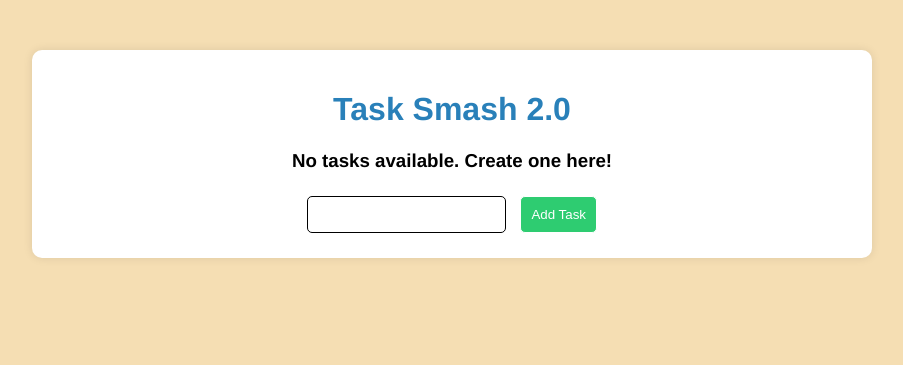
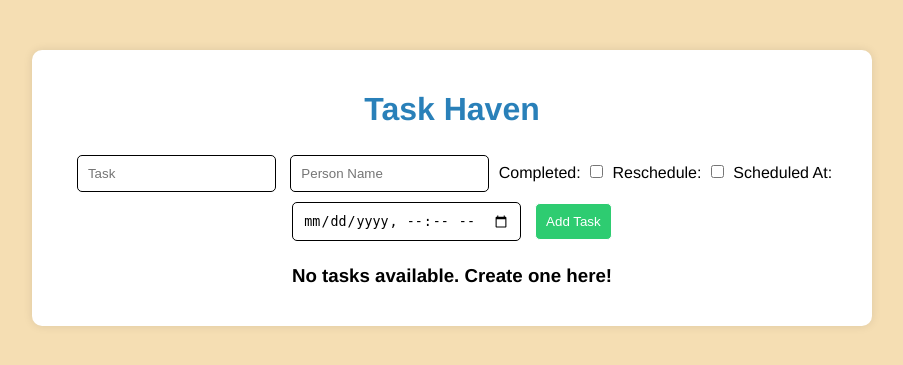
Before and after one commit to SushminiS/CRUD-APP, a Flask app: page / in a window 1280 px wide. Shown: the top 365 px of the page, without its empty margins (188-1091 px from the left). Run offline with Flask 3, Linux system fonts and the light colour scheme.

Commit message:
Initial commit

```diff
--- a/app.py
+++ b/app.py
@@ -15,7 +15,10 @@ db = SQLAlchemy(app)
 class MyTask(db.Model):
     id = db.Column(db.Integer, primary_key=True)
     content = db.Column(db.String(200), nullable=False)
-    completed = db.Column(db.Integer, default=0)
+    person = db.Column(db.String(100), nullable=False)  # Name of the person
+    completed = db.Column(db.Boolean, default=False)    # Completion status
+    reschedule = db.Column(db.Boolean, default=False)   # Reschedule option
+    scheduled_at = db.Column(db.DateTime, nullable=True) # Date and time selection
     created_at = db.Column(db.DateTime, default=lambda: datetime.now(timezone.utc))
 
     def __repr__(self):
@@ -29,8 +32,20 @@ with app.app_context():
 @app.route("/", methods=['POST', 'GET'])
 def index():
     if request.method == 'POST':
-        current_task= request.form['content']
-        new_task = MyTask(content=current_task)
+        current_task = request.form['content']
+        person = request.form['person']
+        completed = 'completed' in request.form
+        reschedule = 'reschedule' in request.form
+        scheduled_at = request.form.get('scheduled_at')
+        scheduled_at_dt = datetime.strptime(scheduled_at, '%Y-%m-%dT%H:%M') if scheduled_at else None
+
+        new_task = MyTask(
+            content=current_task,
+            person=person,
+            completed=completed,
+            reschedule=reschedule,
+            scheduled_at=scheduled_at_dt
+        )
         try:
             db.session.add(new_task)
             db.session.commit()
@@ -39,8 +54,7 @@ def index():
             print(f"Error: {e}")
             return f"Error: {e}"
     else:
-        tasks=MyTask.query.order_by(MyTask.created_at).all()
-
+        tasks = MyTask.query.order_by(MyTask.created_at).all()
 
     return render_template("index.html", tasks=tasks)
 
@@ -55,19 +69,23 @@ def delete(id:int):
         print(f"Error: {e}")
         return f"Error: {e}"
 
-@app.route("/edit/<int:id>" , methods=['GET', 'POST'])
-def edit(id:int):
-    edit_task = MyTask.query.get_or_404(id)
+@app.route("/edit/<int:id>", methods=['GET', 'POST'])
+def edit(id):
+    task = MyTask.query.get_or_404(id)
     if request.method == 'POST':
-        edit_task.content = request.form['content']
+        task.content = request.form['content']
+        task.person = request.form['person']
+        task.completed = 'completed' in request.form
+        task.reschedule = 'reschedule' in request.form
+        scheduled_at = request.form.get('scheduled_at')
+        task.scheduled_at = datetime.strptime(scheduled_at, '%Y-%m-%dT%H:%M') if scheduled_at else None
+
         try:
             db.session.commit()
             return redirect('/')
         except Exception as e:
-            print(f"Error: {e}")
             return f"Error: {e}"
-    else:
-        return render_template("edit.html", edit_task=edit_task)
+    return render_template("edit.html", task=task)
 
 if __name__ == "__main__":
     app.run(debug=True)
--- a/templates/index.html
+++ b/templates/index.html
@@ -8,7 +8,26 @@
 {% block body%}
 
 <div class="content">
-        <h1>Task Smash 2.0</h1>
+        <h1>Task Haven</h1>
+
+        <!-- Add the form here -->
+        <form action="/" method="POST">
+            <input type="text" name="content" id="content" placeholder="Task"/>
+            <input type="text" name="person" id="person" placeholder="Person Name"/>
+            <label>
+                Completed:
+                <input type="checkbox" name="completed" value="1"/>
+            </label>
+            <label>
+                Reschedule:
+                <input type="checkbox" name="reschedule" value="1"/>
+            </label>
+            <label>
+                Scheduled At:
+                <input type="datetime-local" name="scheduled_at"/>
+            </label>
+            <input type="submit" value="Add Task" id="btn_add"/>
+        </form>
 
         {% if tasks |length <1%}
         <h3>No tasks available.  Create one here!</h3>
@@ -17,26 +36,36 @@
         <table>
                 <tr>
                     <th>Task</th>
+                    <th>Person</th>
+                    <th>Completed</th>
+                    <th>Reschedule</th>
+                    <th>Scheduled At</th>
                     <th>Added</th>
                     <th>Actions</th>
                 </tr>
                 {% for task in tasks %}
                 <tr>
                     <td>{{ task.content }}</td>
+                    <td>{{ task.person }}</td>
+                    <td>{{ 'Yes' if task.completed else 'No' }}</td>
+                    <td>{{ 'Yes' if task.reschedule else 'No' }}</td>
+                    <td>
+                        {% if task.scheduled_at %}
+                            {{ task.scheduled_at.strftime('%Y-%m-%d %H:%M') }}
+                        {% else %}
+                            Not scheduled
+                        {% endif %}
+                    </td>
                     <td>{{ task.created_at.strftime('%Y-%m-%d') }}</td>
                     <td>
-                        <a href="/delete/{{ task.id }}" >Delete</a>>
+                        <a href="/delete/{{ task.id }}">Delete</a>
                         <br/>
-                        <a href="/edit/{{ task.id }}" >Edit</a>
+                        <a href="/edit/{{ task.id }}">Edit</a>
                     </td>
                 </tr>
                 {% endfor %}
         </table>
         {% endif %}
-        <form action="/" method="POST" >
-            <input type="text" name="content" id="content"/>
-            <input type="submit" value="Add Task" id ="btn_add"/>
-        </form>
 
     </div>
 {% endblock %}
```
Also changed, not shown: templates/edit.html (+22 -7 lines), instance/database.db.
